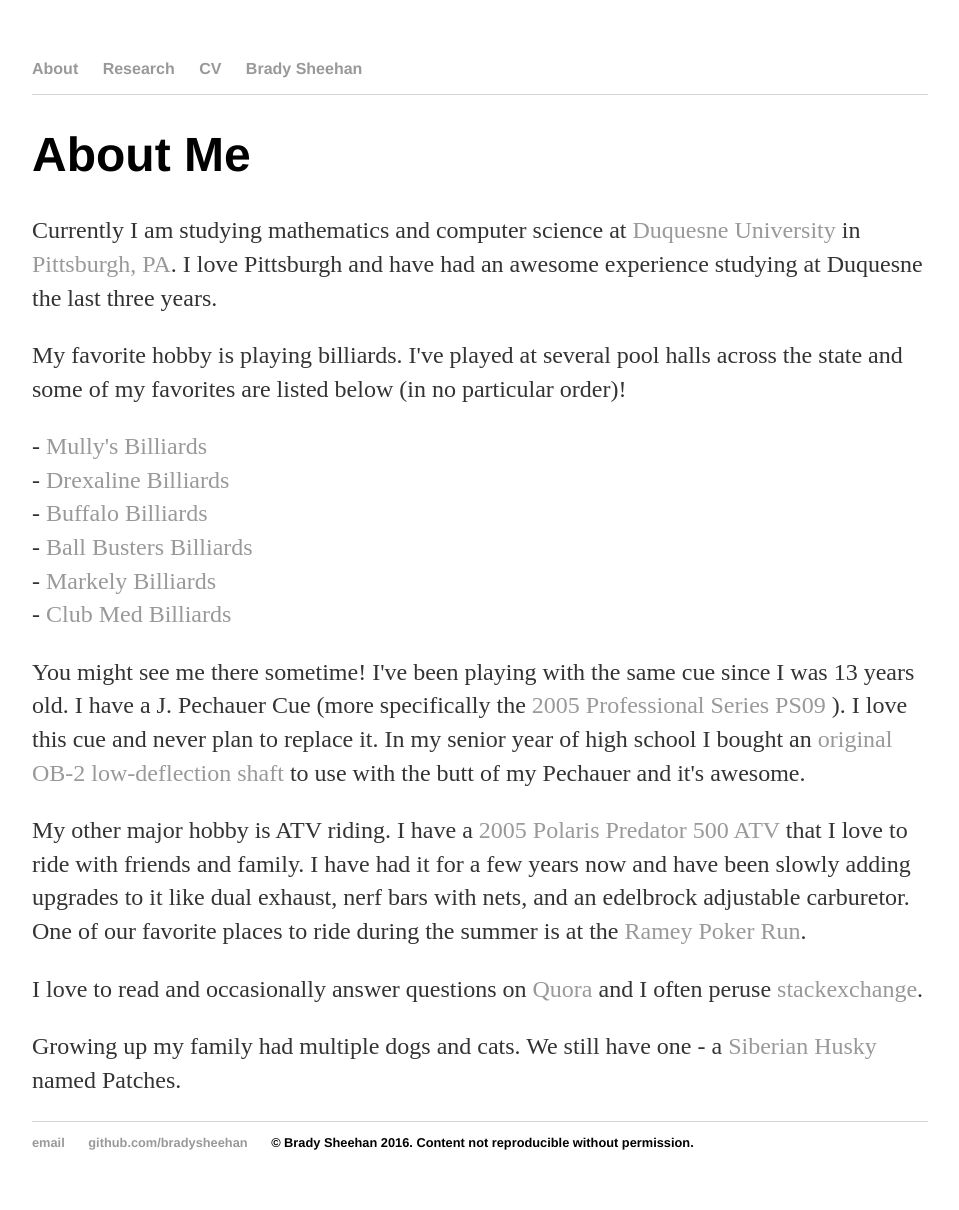
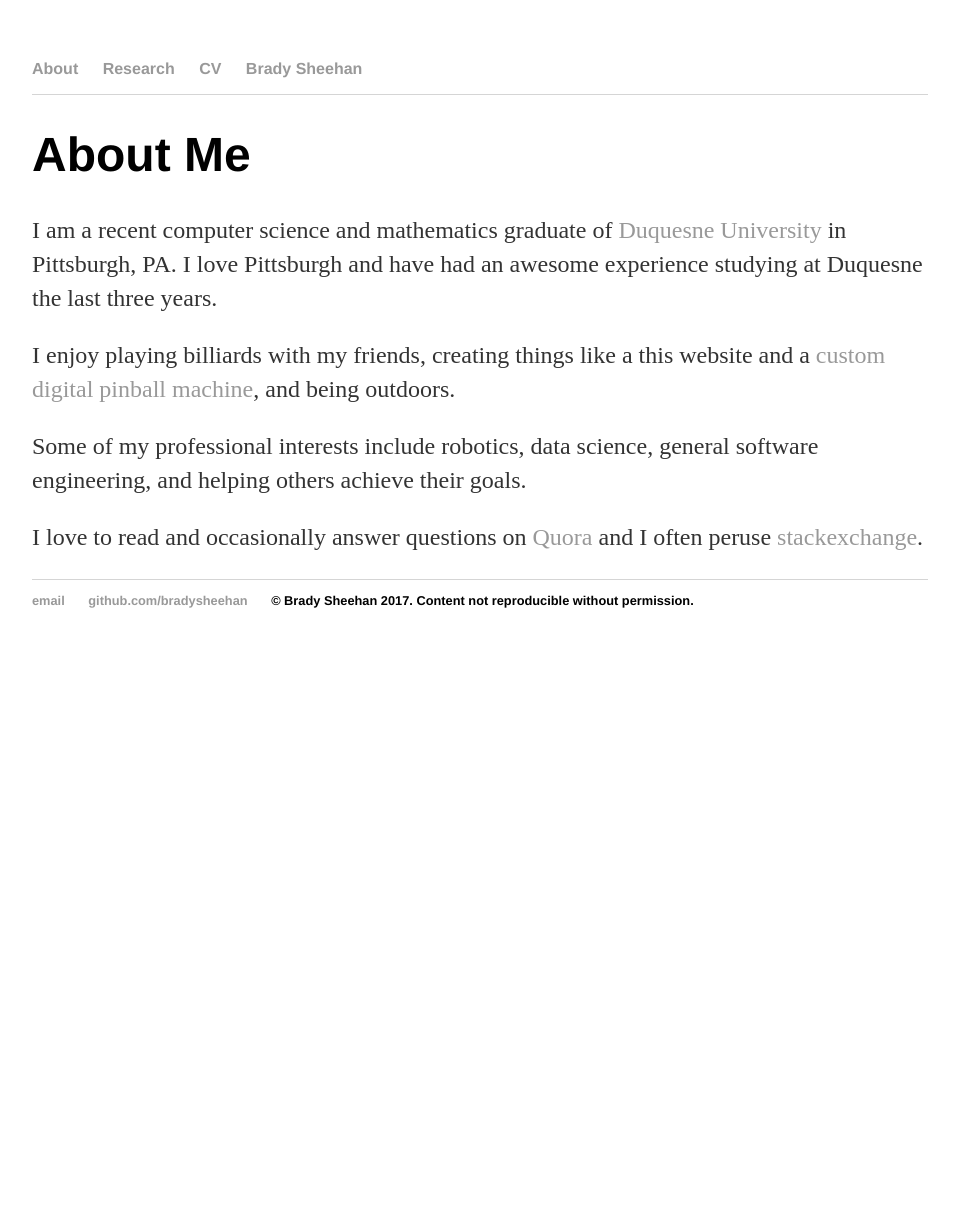
Before and after one commit to BradySheehan/bradysheehan, a Jekyll site: the page built from about/index.html, in a window 1280 px wide. Shown: the whole page, without its empty margins (160-1119 px from the left). Built offline with Jekyll 4.4.1, drawn with Linux system fonts in a browser that asks for light colours; after the commit the page ends 900 px from its top, so only the background shows below that.

```diff
--- a/_layouts/default.html
+++ b/_layouts/default.html
@@ -25,7 +25,7 @@
 	    		<ul>
 	        		<li><a href="mailto:bradya.sheehan@gmail.com">email</a></li>
 	        		<li><a href="https://github.com/bradysheehan">github.com/bradysheehan</a></li>
-	        		<li>© Brady Sheehan 2016. Content not reproducible without permission.</li>
+	        		<li>© Brady Sheehan 2017. Content not reproducible without permission.</li>
 				</ul>
 			</footer>
 		</body>
--- a/about/index.html
+++ b/about/index.html
@@ -5,30 +5,13 @@ title: Brady Sheehan, About Me
 
 <div class="about">
 	<h1>About Me</h1>
-	<p> Currently I am studying mathematics and computer science at <a href="http://duq.edu">Duquesne University</a> in <a href="http://duq.edu">Pittsburgh, PA</a>. I love Pittsburgh and have had an awesome experience studying at Duquesne the last three years. </p>
+	<p> I am a recent computer science and mathematics graduate of <a href="http://www.duq.edu/academics/schools/liberal-arts/academic-programs/math-and-computer-science">Duquesne University</a> in Pittsburgh, PA. I love Pittsburgh and have had an awesome experience studying at Duquesne the last three years. </p>
 
-	<p>My favorite hobby is playing billiards. I've played at several pool halls across the state and some of my favorites are listed below (in no particular order)! </p>
 
-	<p>
+	<p> I enjoy playing billiards with my friends, creating things like a this website and a <a href="">custom digital pinball machine</a>, and being outdoors. </p>
 
-	- <a href="https://www.facebook.com/Mullys-Billiards-Gameroom-Gear-121738174506542/">Mully's Billiards</a><br>
-	- <a href="http://www.drexelinebilliardclub.com">Drexaline Billiards</a><br>
-	- <a href="http://www.buffalobilliards.com/philadelphia/index.html">Buffalo Billiards</a><br>
-	- <a href="https://www.facebook.com/BallBustersBilliardsRoom/timeline">Ball Busters Billiards</a><br>
-	- <a href="http://www.markleybilliards.com">Markely Billiards</a><br>
-	- <a href="https://www.facebook.com/Club-Med-Billiards-188562077144/">Club Med Billiards</a><br>
-	</ul>
-	</p>
-	<p>
-	You might see me there sometime! I've been playing with the same cue since I was 13 years old. I have a J. Pechauer Cue (more specifically the <a href="http://pechauer.com/retired-cues">2005 Professional Series PS09 </a>). I love this cue and never plan to replace it. In my senior year of high school I bought an <a href="https://www.obcues.com/products/Original-OB%252d2-Shaft.html"> original OB-2 low-deflection shaft </a> to use with the butt of my Pechauer and it's awesome.
+	<p> Some of my professional interests include robotics, data science, general software engineering, and helping others achieve their goals. </p>
 
-	</p>
-
-	<p>My other major hobby is ATV riding. I have a <a href="http://www.atv.com/specs/polaris/sport/2005/predator/500.html">2005 Polaris Predator 500 ATV</a> that I love to ride with friends and family. I have had it for a few years now and have been slowly adding upgrades to it like dual exhaust, nerf bars with nets, and an edelbrock adjustable carburetor. One of our favorite places to ride during the summer is at the <a href="http://www.rameyfirecompany.com/poker-runs.html">Ramey Poker Run</a>.</p>
-<!-- 	<p>I love to shoot pool <a href=/about/billiards.html>Billiards</a></p>
- -->
 	<p> I love to read and occasionally answer questions on <a href="https://www.quora.com/profile/Brady-Sheehan-1">Quora</a> and I often peruse <a href="http://stackexchange.com/users/3676509/brady-sheehan?tab=accounts" >stackexchange</a>. </p>
 
-	<p>Growing up my family had multiple dogs and cats. We still have one - a <a href="http://www.akc.org/dog-breeds/siberian-husky/">Siberian Husky</a> named Patches. </p>
-
 </div><!-- /.blurb -->
--- a/css/main.css
+++ b/css/main.css
@@ -94,6 +94,7 @@ pre, pre > code {
 
 #headshot {
     margin-left: 15px;
+    margin-right:15px;
 }
 
 /*commented out old formatting of navigation item "brady sheehan"*/
--- a/research/index.html
+++ b/research/index.html
@@ -8,8 +8,4 @@ title: Brady Sheehan, Research Interests
   <p>My research has been mostly in low-level image processing applications, such as image denoising. I am currently working on a project to
   bound how well we can denoise geometric features of an image, such as level-line curvature, with respect to PSNR. Current code and work related to this project can be found on my <a href="https://github.com/BradySheehan/optimality_experiment">github project page</a>.</p>
 
-<h2>Talks</h2>
-
-<h2>Posters</h2>
-
 </div>
```
Also changed, not shown: index.html (+9 -3 lines), images/close_up_honors_presentation.JPG (added), images/front_facing_honors_presentation.JPG (added), images/front_facing_honors_presentation_smaller.JPG (added), images/front_facing_honors_presentation_smaller.jpeg (added), images/honors_fellow_shot.JPG (added), 4 other files.
